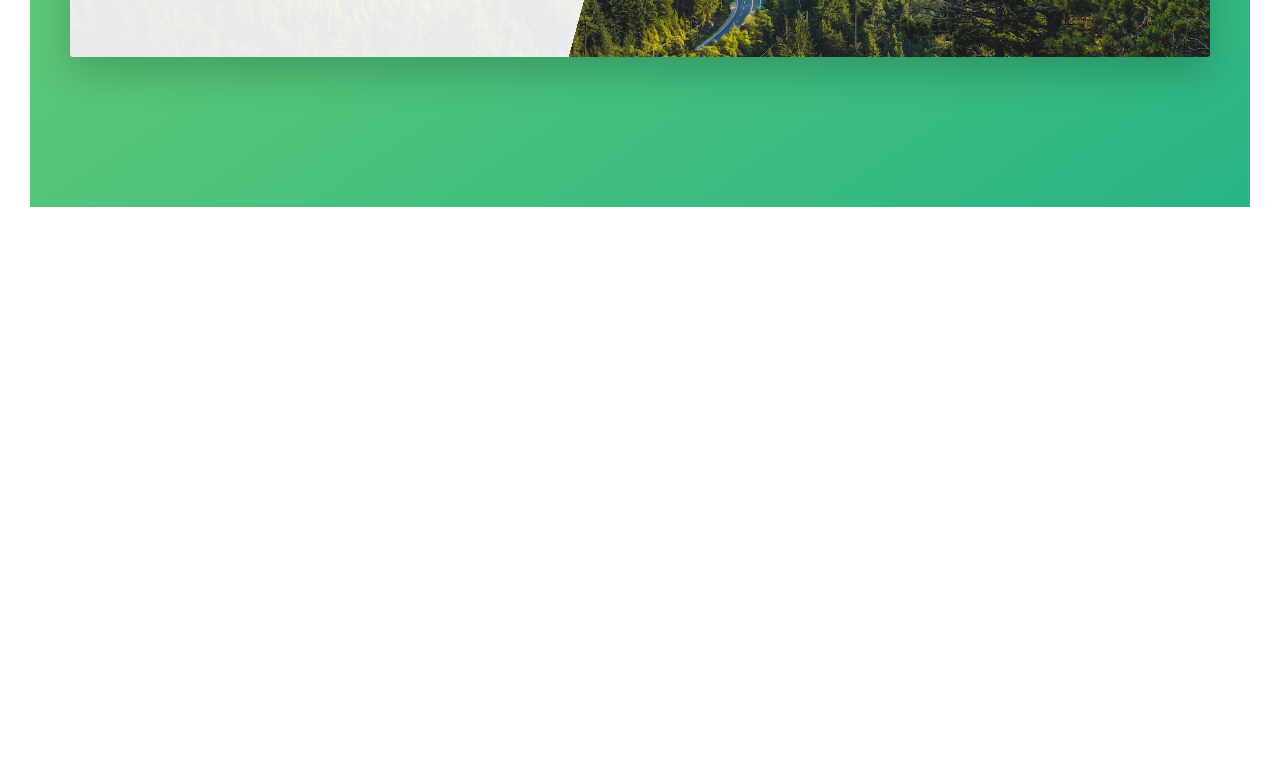
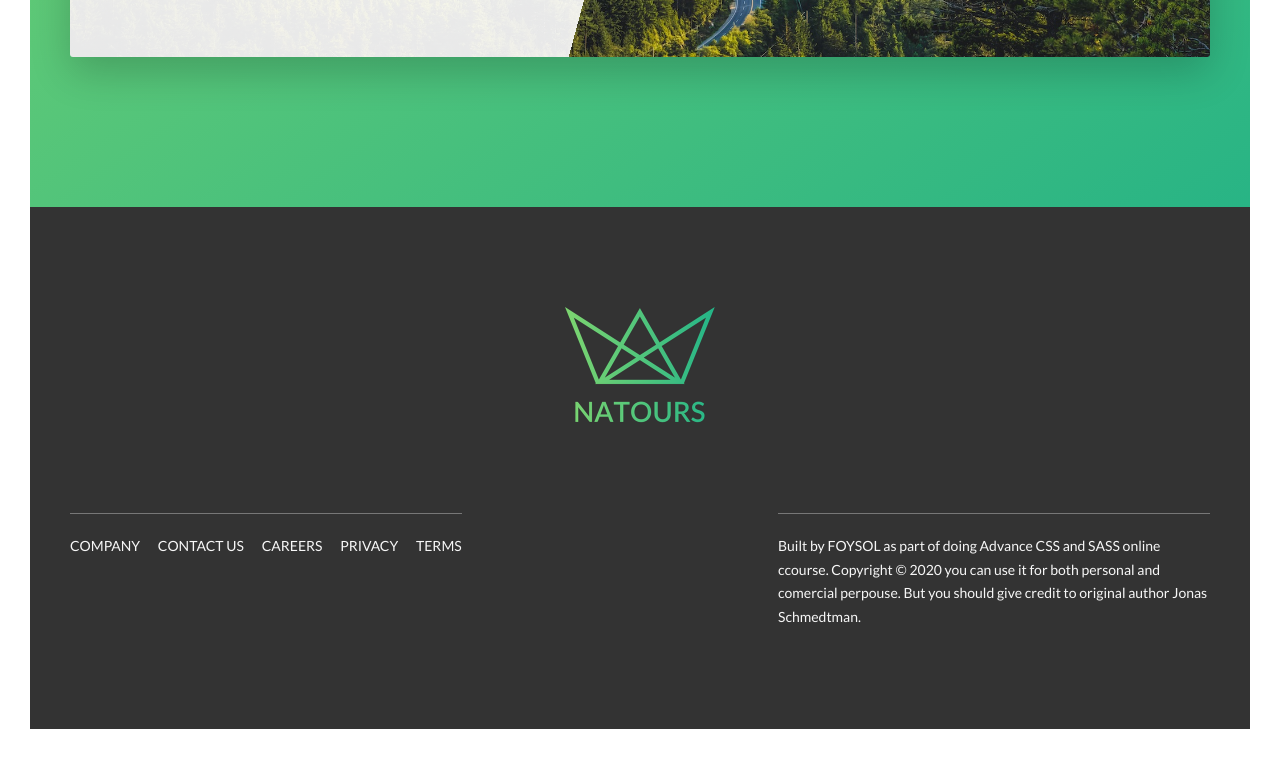
Before and after one commit to KryptonBD/naTours, a website: page index.html in a window 1280 px wide. Shown: the part 5137-5896 px from the top of the page. Before the commit the page ends 5374 px from the top, so only its background shows below. Drawn offline with Linux system fonts and the light colour scheme.

Commit message:
footer done

```diff
--- a/index.html
+++ b/index.html
@@ -330,12 +330,35 @@
 
                         </form>
                     </div>
+                </div> <!-- /.book -->
+            </div> <!-- /.row -->
+        </section>
+        <!-- booking section end -->
+    </main>
+
+    <footer class="footer">
+        <div class="footer__logo-box">
+            <img src="img/logo-green-2x.png" alt="Full Logo" class="footer__logo">
+        </div>
+        <div class="row">
+            <div class="col-1-of-2">
+                <div class="footer__navigation">
+                    <ul class="footer__list">
+                        <li class="footer__item"><a href="#" class="footer__link">Company</a></li>
+                        <li class="footer__item"><a href="#" class="footer__link">Contact Us</a></li>
+                        <li class="footer__item"><a href="#" class="footer__link">Careers</a></li>
+                        <li class="footer__item"><a href="#" class="footer__link">Privacy</a></li>
+                        <li class="footer__item"><a href="#" class="footer__link">Terms</a></li>
+                    </ul>
                 </div>
             </div>
-        </section>
-
-
-    </main>
+            <div class="col-1-of-2">
+                <p class="footer__copyright">
+                    Built by <a href="#" class="footer__link">Foysol</a> as part of doing Advance CSS and SASS online ccourse. Copyright &copy; 2020 you can use it for both personal and comercial perpouse. But you should give credit to original author Jonas Schmedtman.
+                </p>
+            </div>
+        </div>
+    </footer>
 
     <!--
     <section class="grid-test">
--- a/package.json
+++ b/package.json
@@ -1,5 +1,5 @@
 {
-  "name": "outdoors",
+  "name": "natours",
   "version": "1.0.0",
   "description": "landing page of outdoors",
   "main": "index.js",
--- a/sass/abstracts/_variables.scss
+++ b/sass/abstracts/_variables.scss
@@ -14,6 +14,7 @@ $color-grey-light-2: #eee;
 
 $color-grey-dark: #777;
 $color-grey-dark-2: #999;
+$color-grey-dark-3: #333;
 
 $color-white: #fff;
 $color-black: #000;
--- /dev/null
+++ b/sass/layout/_footer.scss
@@ -0,0 +1,61 @@
+.footer{
+    background-color: $color-grey-dark-3;
+    padding: 10rem 0;
+    font-size: 1.4rem;
+    color: $color-grey-light-1;
+
+    &__logo-box{
+        text-align: center;
+        margin-bottom: 8rem;
+    }
+
+    &__logo{
+        width: 15rem;
+        height: auto;
+    }
+
+    &__navigation{
+        border-top: 1px solid $color-grey-dark;
+        padding-top: 2rem;
+        display: inline-block;
+    }
+
+    &__list{
+        list-style: none;
+    }
+
+    &__item{
+        display: inline-block;
+        &:not(:last-child) {
+            margin-right: 1.5rem;
+        }
+    }
+
+    &__link{
+
+        &:link,
+        &:visited{
+            color: $color-grey-light-1;
+            background-color: $color-grey-dark-3;
+            text-decoration: none;
+            text-transform: uppercase;
+            display: inline-block;
+            transition: all .2s;
+        }
+
+        &:hover,
+        &:active{
+            color: $color-primary;
+            box-shadow: 0 1rem 2rem rgba($color-black, .4);
+            transform: rotate(5deg) scale(1.3);
+        }
+
+    }
+
+    &__copyright{
+        border-top: 1px solid $color-grey-dark;
+        padding-top: 2rem;
+        width: 80%;
+        float: right;
+    }
+}
--- a/sass/main.scss
+++ b/sass/main.scss
@@ -17,6 +17,6 @@
 
 @import "layout/grid";
 @import "layout/header";
-
+@import "layout/footer";
 
 @import "pages/home";
```
Also changed, not shown: css/style.css, 2 other files.
